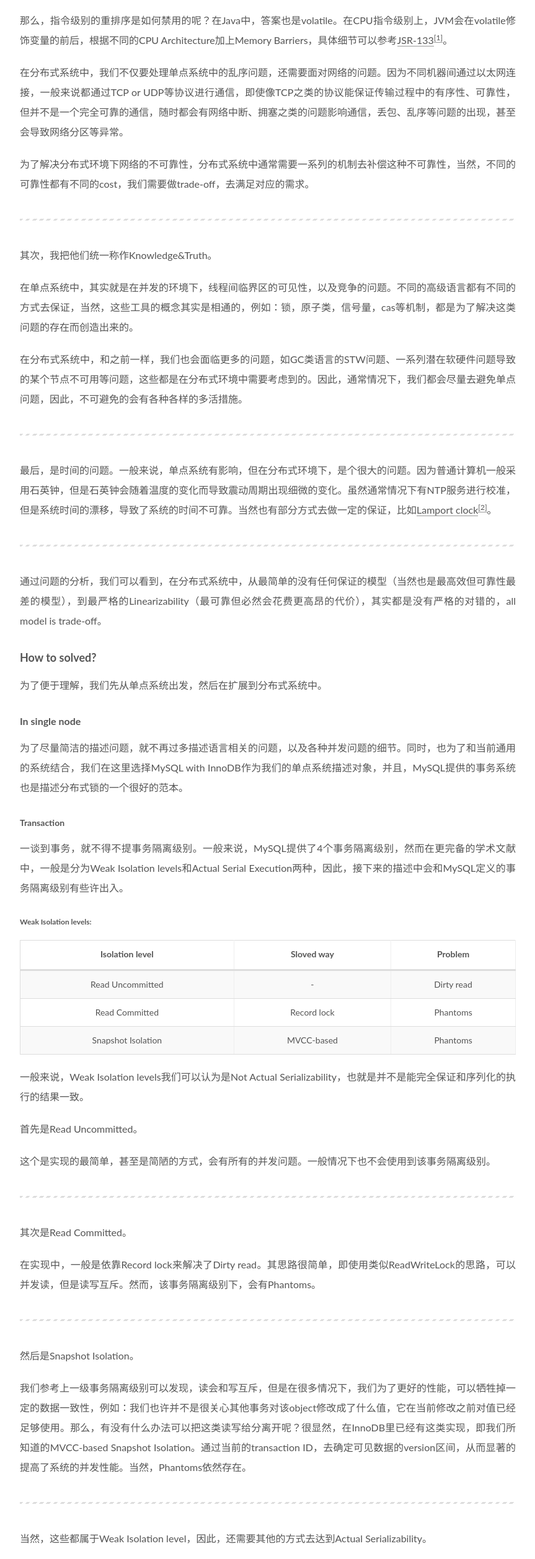
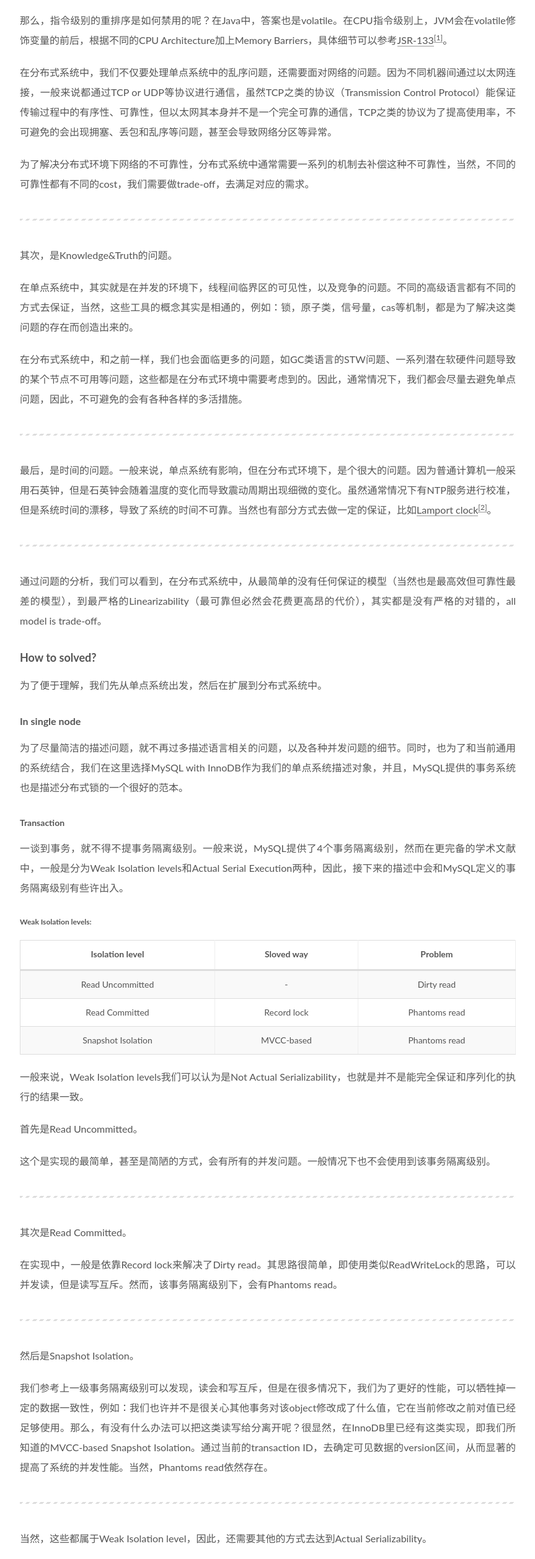
Before and after one commit to purplest/blog, a plain HTML site: page 2018/12/03/View of Distributed Lock/index.html in a window 1280 px wide. Shown: the part 1235-3751 px from the top of the page at 62% size, without its empty margins (48-911 px from the left). Drawn offline with Linux system fonts and the light colour scheme.

Commit message:
Site updated: 2018-12-04 15:05:45

```diff
--- a/2018/12/03/View of Distributed Lock/index.html
+++ b/2018/12/03/View of Distributed Lock/index.html
@@ -119,7 +119,7 @@
 <meta property="og:image" content="https://purplest.github.io/blog/images/redis.png">
 <meta property="og:image" content="http://martin.kleppmann.com/2014/11/isolation-levels.png">
 <meta property="og:image" content="https://purplest.gitbooks.io/zookeeper-source-code/content/assets/cccccc.png">
-<meta property="og:updated_time" content="2018-12-04T05:22:13.255Z">
+<meta property="og:updated_time" content="2018-12-04T07:05:27.023Z">
 <meta name="twitter:card" content="summary">
 <meta name="twitter:title" content="View of Distributed Lock">
 <meta name="twitter:description" content="随着系统的不断发展，分布式锁是所有系统的一个永远绕不开的话题，那么，什么是分布式锁呢？它面临着什么问题？又分别是怎么去解决的呢？欢迎观看走近科学之——分布式锁。 ¶What questions in distributed system we must faced? 要明白分布式锁是怎么回事，首先要明白我们现存的分布式系统。那么，分布式系统需要面临什么问题呢？为了便于理解，并且简化问题，我们先从单">
@@ -364,7 +364,7 @@
 
                   <span class="post-meta-item-text">Edited on</span>
 
-                <time title="Modified: 2018-12-04 13:22:13" itemprop="dateModified" datetime="2018-12-04T13:22:13+08:00">2018-12-04</time>
+                <time title="Modified: 2018-12-04 15:05:27" itemprop="dateModified" datetime="2018-12-04T15:05:27+08:00">2018-12-04</time>
 
 
           </span>
@@ -449,10 +449,10 @@
 <p>在单点系统中，CPU和RAM是通过系统总线进行通信的。现代CPU为了提高执行效率，都会把指令乱序执行；不仅如此，编译器为了提高执行效率，也会根据不同的硬件、OS做不同的优化与适配，随之也会带来的并发的问题。然而，order是保证并发结果能够符合预期的基础，那么，有些什么手段能保证指令执行的order呢？</p>
 <p>在各类高级语言中，一般来说都会存在编译器优化，即编译器级的乱序。但是为了保证执行顺序，一般高级语言都增加了各类关键字，以在对应代码块中禁用编译器乱序。例如在Java中，通过volatile关键词禁止了编译器的重排序。</p>
 <p>那么，指令级别的重排序是如何禁用的呢？在Java中，答案也是volatile。在CPU指令级别上，JVM会在volatile修饰变量的前后，根据不同的CPU Architecture加上Memory Barriers，具体细节可以参考<a href="http://g.oswego.edu/dl/jmm/cookbook.html" target="_blank" rel="noopener">JSR-133</a><sup class="footnote-ref"><a href="#fn1" id="fnref1">[1]</a></sup>。</p>
-<p>在分布式系统中，我们不仅要处理单点系统中的乱序问题，还需要面对网络的问题。因为不同机器间通过以太网连接，一般来说都通过TCP or UDP等协议进行通信，即使像TCP之类的协议能保证传输过程中的有序性、可靠性，但并不是一个完全可靠的通信，随时都会有网络中断、拥塞之类的问题影响通信，丢包、乱序等问题的出现，甚至会导致网络分区等异常。</p>
+<p>在分布式系统中，我们不仅要处理单点系统中的乱序问题，还需要面对网络的问题。因为不同机器间通过以太网连接，一般来说都通过TCP or UDP等协议进行通信，虽然TCP之类的协议（Transmission Control Protocol）能保证传输过程中的有序性、可靠性，但以太网其本身并不是一个完全可靠的通信，TCP之类的协议为了提高使用率，不可避免的会出现拥塞、丢包和乱序等问题，甚至会导致网络分区等异常。</p>
 <p>为了解决分布式环境下网络的不可靠性，分布式系统中通常需要一系列的机制去补偿这种不可靠性，当然，不同的可靠性都有不同的cost，我们需要做trade-off，去满足对应的需求。</p>
 <hr>
-<p>其次，我把他们统一称作Knowledge&amp;Truth。</p>
+<p>其次，是Knowledge&amp;Truth的问题。</p>
 <p>在单点系统中，其实就是在并发的环境下，线程间临界区的可见性，以及竞争的问题。不同的高级语言都有不同的方式去保证，当然，这些工具的概念其实是相通的，例如：锁，原子类，信号量，cas等机制，都是为了解决这类问题的存在而创造出来的。</p>
 <p>在分布式系统中，和之前一样，我们也会面临更多的问题，如GC类语言的STW问题、一系列潜在软硬件问题导致的某个节点不可用等问题，这些都是在分布式环境中需要考虑到的。因此，通常情况下，我们都会尽量去避免单点问题，因此，不可避免的会有各种各样的多活措施。</p>
 <hr>
@@ -483,12 +483,12 @@
 <tr>
 <td style="text-align:center">Read Committed</td>
 <td style="text-align:center">Record lock</td>
-<td style="text-align:center">Phantoms</td>
+<td style="text-align:center">Phantoms read</td>
 </tr>
 <tr>
 <td style="text-align:center">Snapshot Isolation</td>
 <td style="text-align:center">MVCC-based</td>
-<td style="text-align:center">Phantoms</td>
+<td style="text-align:center">Phantoms read</td>
 </tr>
 </tbody>
 </table>
@@ -497,10 +497,10 @@
 <p>这个是实现的最简单，甚至是简陋的方式，会有所有的并发问题。一般情况下也不会使用到该事务隔离级别。</p>
 <hr>
 <p>其次是Read Committed。</p>
-<p>在实现中，一般是依靠Record lock来解决了Dirty read。其思路很简单，即使用类似ReadWriteLock的思路，可以并发读，但是读写互斥。然而，该事务隔离级别下，会有Phantoms。</p>
+<p>在实现中，一般是依靠Record lock来解决了Dirty read。其思路很简单，即使用类似ReadWriteLock的思路，可以并发读，但是读写互斥。然而，该事务隔离级别下，会有Phantoms read。</p>
 <hr>
 <p>然后是Snapshot Isolation。</p>
-<p>我们参考上一级事务隔离级别可以发现，读会和写互斥，但是在很多情况下，我们为了更好的性能，可以牺牲掉一定的数据一致性，例如：我们也许并不是很关心其他事务对该object修改成了什么值，它在当前修改之前对值已经足够使用。那么，有没有什么办法可以把这类读写给分离开呢？很显然，在InnoDB里已经有这类实现，即我们所知道的MVCC-based Snapshot Isolation。通过当前的transaction ID，去确定可见数据的version区间，从而显著的提高了系统的并发性能。当然，Phantoms依然存在。</p>
+<p>我们参考上一级事务隔离级别可以发现，读会和写互斥，但是在很多情况下，我们为了更好的性能，可以牺牲掉一定的数据一致性，例如：我们也许并不是很关心其他事务对该object修改成了什么值，它在当前修改之前对值已经足够使用。那么，有没有什么办法可以把这类读写给分离开呢？很显然，在InnoDB里已经有这类实现，即我们所知道的MVCC-based Snapshot Isolation。通过当前的transaction ID，去确定可见数据的version区间，从而显著的提高了系统的并发性能。当然，Phantoms read依然存在。</p>
 <hr>
 <p>当然，这些都属于Weak Isolation level，因此，还需要其他的方式去达到Actual Serializability。</p>
 <h6 id="actual-serial-execution"><a class="header-anchor" href="#actual-serial-execution">¶</a>Actual Serial Execution:</h6>
--- a/css/main.css
+++ b/css/main.css
@@ -1850,7 +1850,7 @@ pre .javascript .function {
   width: 4px;
   height: 4px;
   border-radius: 50%;
-  background: #0458cf;
+  background: #ff9ce3;
 }
 .links-of-blogroll {
   font-size: 13px;
```
Also changed, not shown: index.html (+7 -7 lines).
